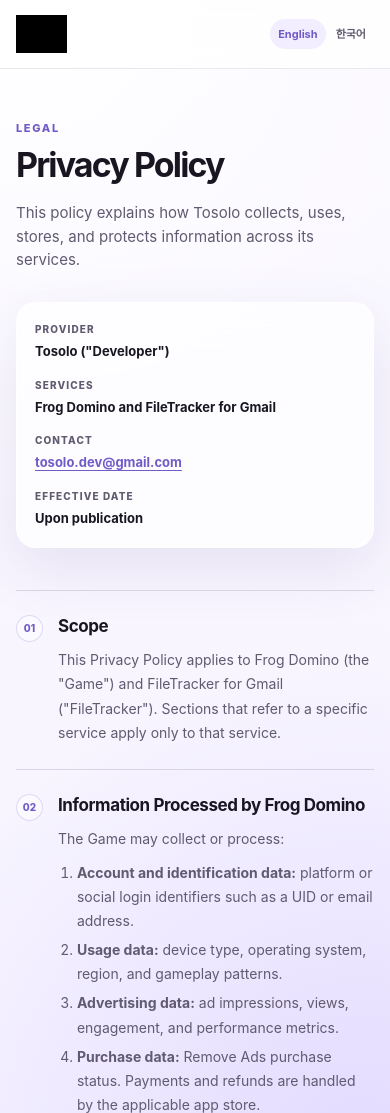
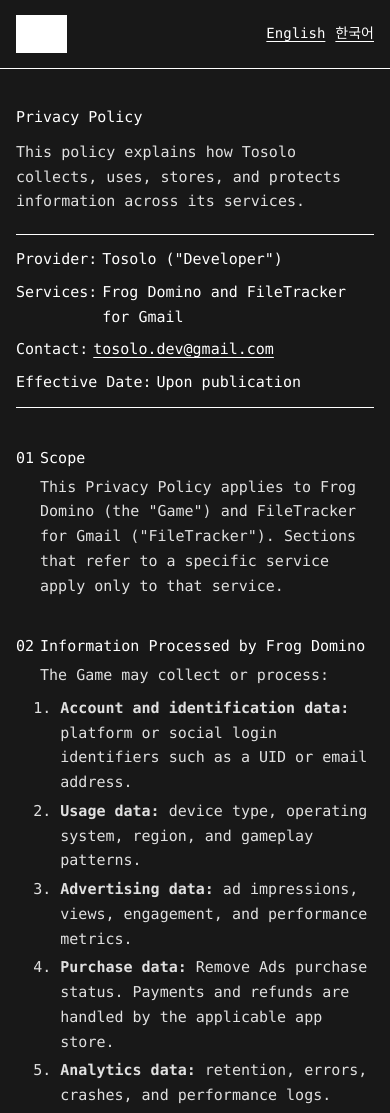
Before and after one commit to tosolo/tosolo.github.io, a plain HTML site: page privacy.html in a window 390 px wide. Shown: the top 1113 px of the page. Drawn offline with Linux system fonts and the light colour scheme; grey boxes are pictures that could not be loaded.

Commit message:
Update privacy.html

```diff
--- a/privacy.html
+++ b/privacy.html
@@ -10,8 +10,51 @@
   <link rel="alternate" hreflang="ko" href="https://tosolo.net/privacy-kr.html">
   <link rel="alternate" hreflang="x-default" href="https://tosolo.net/privacy.html">
   <link rel="icon" href="https://tosolo.net/favicon.ico" type="image/x-icon">
-  <link rel="stylesheet" href="legal.css">
   <title>Privacy Policy - tosolo</title>
+  <style>
+    * { box-sizing: border-box; margin: 0; padding: 0; }
+    html, body { min-height: 100%; background: #181818; }
+    body { color: #fff; font: 15px/1.65 Consolas, "Cascadia Mono", "Courier New", monospace; }
+    a { color: inherit; }
+    .site-header { border-bottom: 1px solid #fff; background: #181818; }
+    .header-inner { width: min(920px, calc(100% - 48px)); min-height: 76px; margin: 0 auto; display: flex; align-items: center; justify-content: space-between; gap: 24px; }
+    .brand { display: inline-flex; align-items: center; text-decoration: none; }
+    .brand img { display: block; width: 106px; height: 44px; object-fit: contain; object-position: left center; filter: brightness(0) invert(1); }
+    .header-nav { display: flex; align-items: center; gap: 18px; }
+    .header-nav a { color: #fff; font-size: 15px; text-underline-offset: 3px; }
+    main, footer { width: min(920px, calc(100% - 48px)); margin: 0 auto; }
+    main { padding: 40px 0 56px; }
+    h1 { margin-top: 4px; font-size: 15px; line-height: 1.65; font-weight: 400; }
+    .intro { max-width: 720px; margin-top: 10px; color: #e0e0e0; font-size: 15px; }
+    .policy-meta { margin-top: 20px; padding: 12px 0; display: flex; flex-direction: column; gap: 8px; border-top: 1px solid #fff; border-bottom: 1px solid #fff; }
+    .meta-item { display: flex; gap: 5px; }
+    .meta-item dt::after { content: ":"; }
+    .meta-item a, .policy-section a, footer a { color: #fff; text-underline-offset: 3px; }
+    .policy-content { margin-top: 24px; }
+    .policy-section { display: grid; grid-template-columns: auto minmax(0, 1fr); column-gap: 6px; padding: 10px 0; }
+    .policy-section + .policy-section { margin-top: 8px; }
+    .section-number, .section-body h2 { font-size: 15px; line-height: 1.65; font-weight: 400; }
+    .section-body h2 { display: inline; }
+    .section-body p, .section-body li { color: #e0e0e0; font-size: 15px; }
+    .section-body p:first-of-type { margin-top: 4px; }
+    .section-body p + p, .section-body p + ul, .section-body p + ol, .section-body ul + p, .section-body ol + p { margin-top: 8px; }
+    .section-body ul, .section-body ol { padding-left: 1.35em; }
+    .section-body li + li { margin-top: 4px; }
+    footer { padding: 16px 0 24px; display: flex; justify-content: space-between; gap: 18px; border-top: 1px solid #fff; color: #e0e0e0; font-size: 15px; }
+    .footer-links { display: flex; gap: 18px; }
+    @media (max-width: 640px) {
+      .header-inner, main, footer { width: calc(100% - 32px); }
+      .header-inner { min-height: 68px; }
+      .brand img { width: 92px; height: 38px; }
+      .header-nav { gap: 10px; }
+      .header-nav a { font-size: 14px; }
+      main { padding: 32px 0 44px; }
+      .policy-meta { padding: 12px 0; }
+      .policy-content { margin-top: 24px; }
+      .policy-section { column-gap: 6px; padding: 14px 0; }
+      footer { flex-direction: column; }
+    }
+  </style>
 </head>
 <body>
   <header class="site-header"><div class="header-inner">
@@ -20,7 +63,7 @@
   </div></header>
   <main>
     <header class="page-header">
-      <p class="eyebrow">Legal</p><h1>Privacy Policy</h1>
+      <h1>Privacy Policy</h1>
       <p class="intro">This policy explains how Tosolo collects, uses, stores, and protects information across its services.</p>
       <dl class="policy-meta">
         <div class="meta-item"><dt>Provider</dt><dd>Tosolo ("Developer")</dd></div>
```
